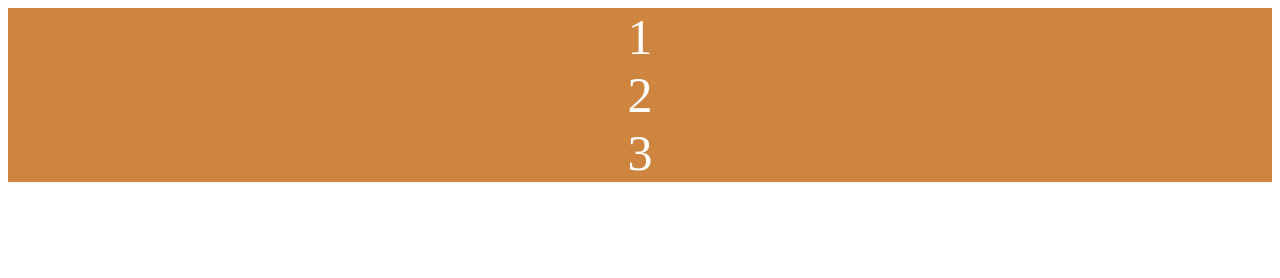
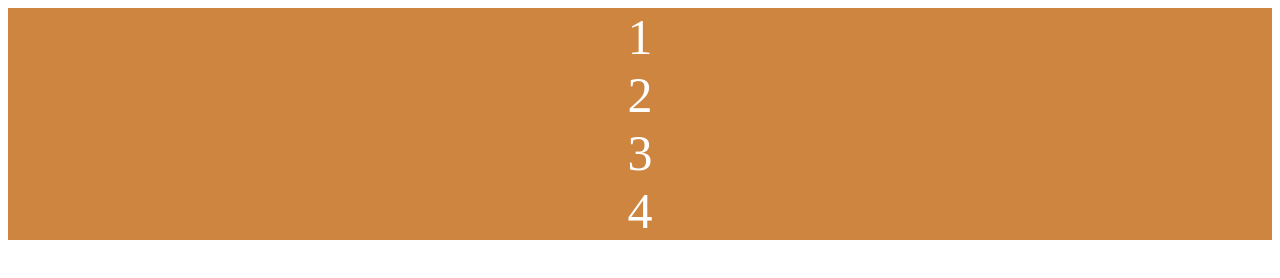
Before and after one commit to seonhop/css-master, a plain HTML site: page index.html in a window 1280 px wide. Drawn offline with Linux system fonts and the light colour scheme.

Commit message:
2. #2.1 done
no clone coding

```diff
--- a/index.html
+++ b/index.html
@@ -12,6 +12,7 @@
             <div class="child">1</div>
             <div class="child">2</div>
             <div class="child">3</div>
+            <div class="child">4</div>
         </div>
     </body>
 </html>
--- a/style.css
+++ b/style.css
@@ -1,3 +1,6 @@
+.father {
+}
+
 .child {
     background: peru;
     color: white;
```
